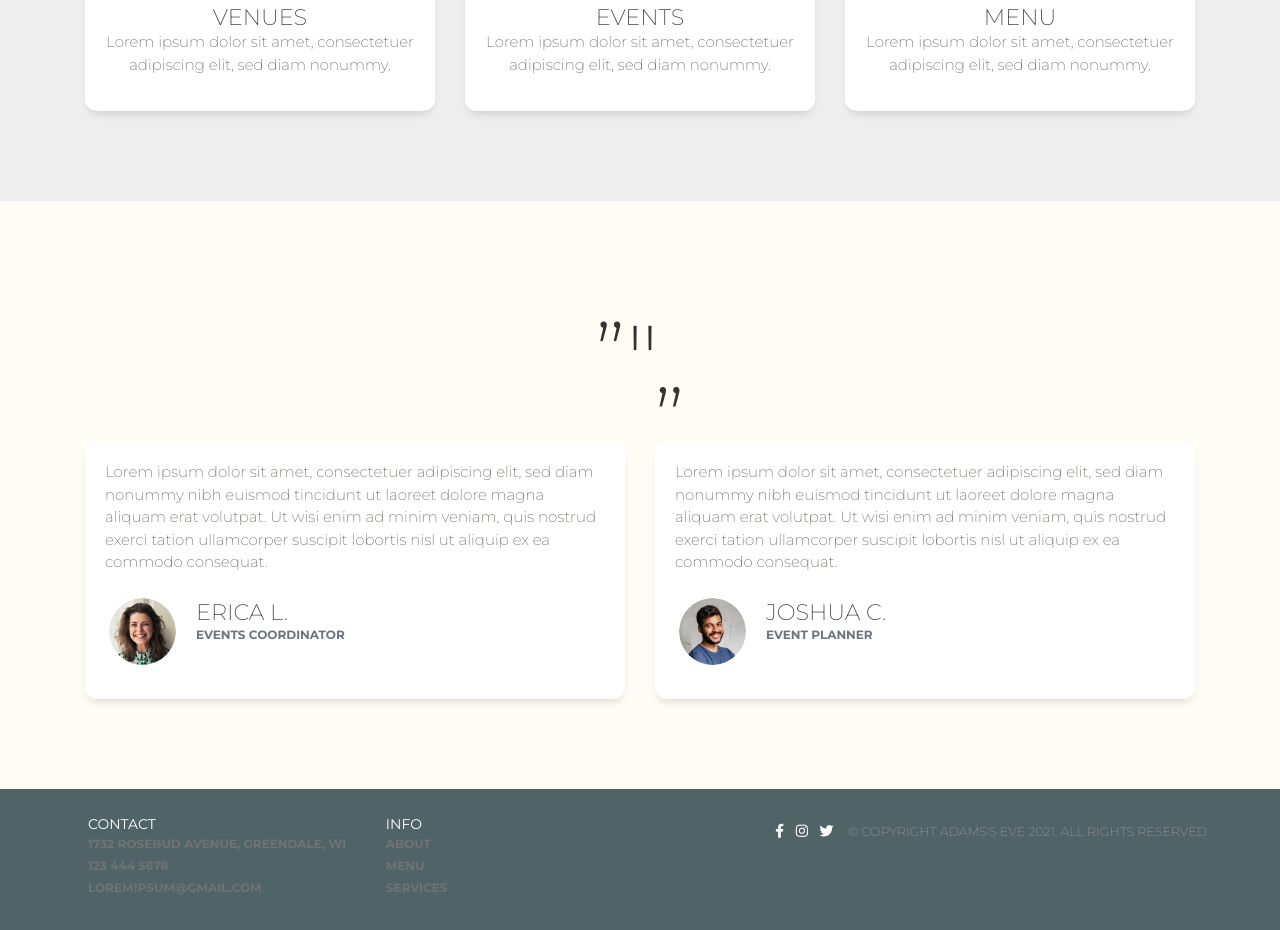
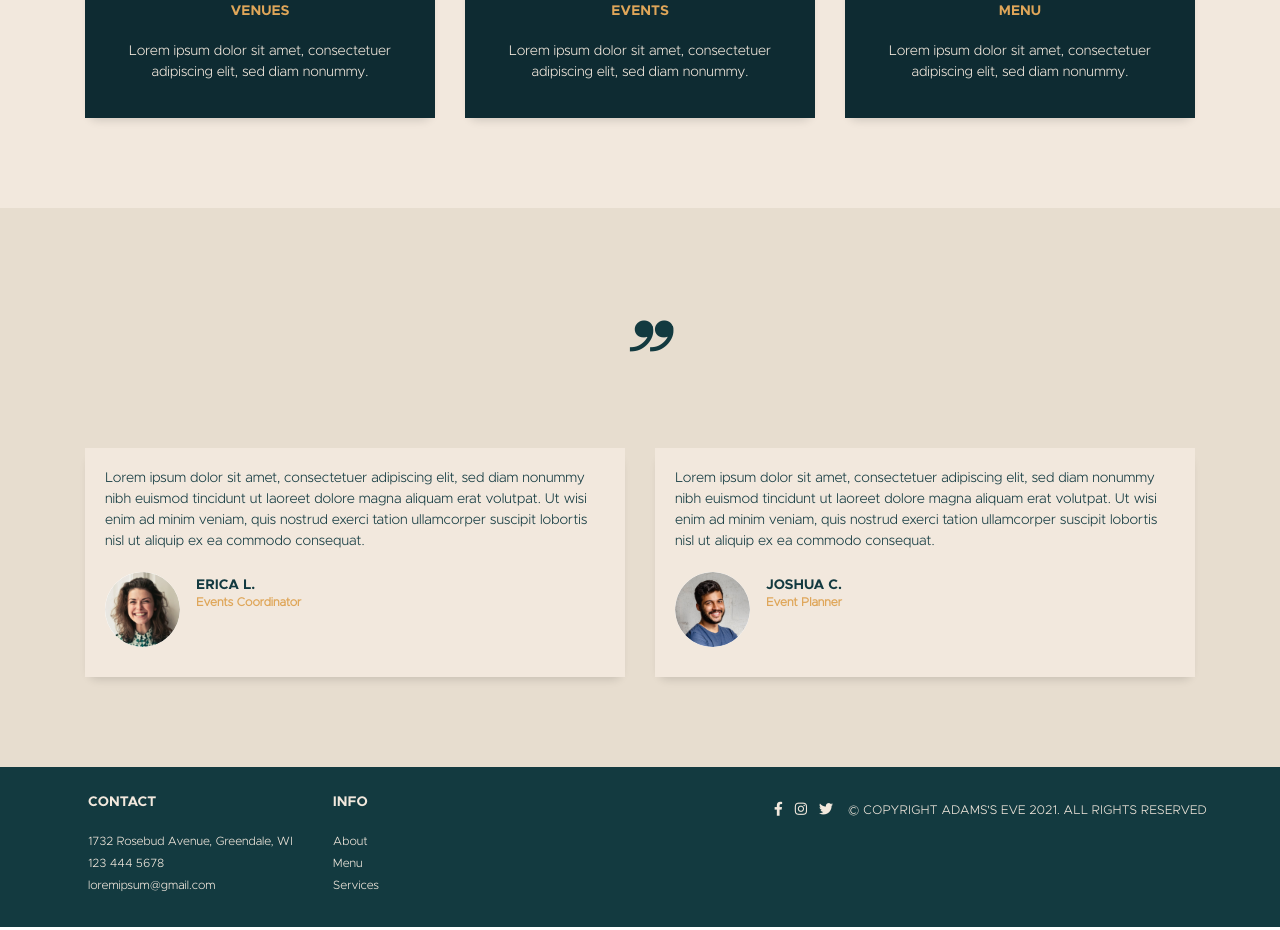
Before and after one commit to calambarafael/adams-eve, a plain HTML site: page index.html in a window 1280 px wide. Shown: the part 1349-2279 px from the top of the page. Drawn offline with nearby package versions, Linux system fonts and the light colour scheme.

Commit message:
Add files via upload

```diff
--- a/assets/css/style.css
+++ b/assets/css/style.css
@@ -1,43 +1,126 @@
+@font-face {
+    font-family: 'Metropolis';
+    src: url('../fonts/Metropolis-Regular.woff2') format('woff2'), url('../fonts/Metropolis-Regular.woff') format('woff');
+}
+
+@font-face {
+    font-family: 'Metropolis Light';
+    src: url('../fonts/Metropolis-Light.woff2') format('woff2'), url('../fonts/Metropolis-Light.woff') format('woff');
+}
+
+@font-face {
+    font-family: 'Metropolis Bold';
+    src: url('../fonts/Metropolis-Bold.woff2') format('woff2'), url('../fonts/Metropolis-Bold.woff') format('woff');
+}
+
+html {
+  scroll-behavior: smooth;
+}
+
 .page-header .content-center {
-	margin-top: 150px
+	margin-top: 150px;
 }
 
 .svg {
-	display: block
-	margin: auto
+	display: block;
+	margin: auto;
 }
 
 .feedback.section img {
-	max-width: 15%
+	max-width: 15%;
+	padding: 0px;
 }
 
 .footer nav>ul>li {
-	text-align: left
+	text-align: left;
 }
 
-@font-face {
-    font-family: 'Metropolis'
-    src: url('../fonts/Metropolis-Regular.woff2') format('woff2'), url('../fonts/Metropolis-Regular.woff') format('woff')
+.section-dark-blue {
+	background-color: #133A40;
+	color: #F2E8DD;
 }
 
-@font-face {
-    font-family: 'Metropolis Light'
-    src: url('../fonts/Metropolis-Light.woff2') format('woff2'), url('../fonts/Metropolis-Light.woff') format('woff')
+.section-gray {
+	background-color: #F2E8DD;
 }
 
-@font-face {
-    font-family: 'Metropolis Bold'
-    src: url('../fonts/Metropolis-Bold.woff2') format('woff2'), url('../fonts/Metropolis-Bold.woff') format('woff')
+.section-nude {
+	background-color: #E7DDCF;
 }
 
-.bodi {
-    font-family: 'Bodoni Moda', serif
+.nav-link {
+    font-family: 'Metropolis Light', Fallback, sans-serif;
+	text-transform: none !important;
+	font-size: 16px !important;
+	color: #DFA659 !important;
 }
 
-.metl {
-    font-family: 'Metropolis Light', Fallback, sans-serif
+.title {
+    font-family: 'Bodoni Moda', serif;
+	color: #DFA659 !important;
 }
 
-.metb {
-    font-family: 'Metropolis Bold', Fallback, sans-serif
+.description {
+    font-family: 'Metropolis Light', Fallback, sans-serif;
 }
+
+.page-header .card .card-body, .quote.card .card-body {
+	background-color: #F2E8DD;
+}
+
+.page-header .card .card-text {
+    font-family: 'Metropolis Bold', Fallback, sans-serif;
+	color: #133A40;
+}
+
+.card .card-body {
+	background-color: #0E2B32;
+}
+
+.card .card-body .card-title {
+    font-family: 'Metropolis Bold', Fallback, sans-serif;
+	font-size: 14px;
+	color: #DFA659;
+}
+
+.card .card-text {
+    font-family: 'Metropolis Light', Fallback, sans-serif;
+	font-size: 14px;
+	color: #F2E8DD;
+}
+
+.display-1 {
+	font-weight: 600 !important;
+	color: #133A40 !important;
+}
+
+.quote.card .card-text {
+	color: #133A40;
+}
+
+.quote.card .card-body .card-title {
+	color: #133A40;
+}
+
+.quote.card .card-body .card-subtitle {
+    font-family: 'Metropolis Light', Fallback, sans-serif;
+	text-transform: none;
+	color: #DFA659 !important;
+}
+
+.footer nav>ul>li {
+    font-family: 'Metropolis Bold', Fallback, sans-serif;
+}
+
+.footer nav>ul a:not(.btn) {
+    font-family: 'Metropolis Light', Fallback, sans-serif;
+	font-weight: 500;
+	text-transform: none;
+    color: #F2E8DD !important;
+	opacity: 1;
+}
+
+.footer .copyright {
+    font-family: 'Metropolis Light', Fallback, sans-serif;
+    color: #F2E8DD;
+}
--- a/index.html
+++ b/index.html
@@ -11,7 +11,9 @@
   </title>
   <meta content='width=device-width, initial-scale=1.0, maximum-scale=1.0, user-scalable=0, shrink-to-fit=no' name='viewport' />
   <!--     Fonts and icons     -->
-  <link href="https://fonts.googleapis.com/css?family=Montserrat:400,700,200" rel="stylesheet" />
+  <link rel="preconnect" href="https://fonts.googleapis.com">
+  <link rel="preconnect" href="https://fonts.gstatic.com" crossorigin>
+  <link href="https://fonts.googleapis.com/css2?family=Bodoni+Moda:ital,wght@1,500&display=swap" rel="stylesheet">
   <link rel="stylesheet" href="https://use.fontawesome.com/releases/v5.15.4/css/all.css" integrity="sha384-DyZ88mC6Up2uqS4h/KRgHuoeGwBcD4Ng9SiP4dIRy0EXTlnuz47vAwmeGwVChigm" crossorigin="anonymous">
   <!-- CSS Files -->
   <link href="./assets/css/bootstrap.min.css" rel="stylesheet" />
@@ -21,7 +23,7 @@
 
 <body>
   <!-- Navbar -->
-<nav class="navbar navbar-expand-lg fixed-top navbar-transparent section-nude pt-0" color-on-scroll="75">
+<nav class="navbar navbar-expand-lg fixed-top navbar-transparent section-gray pt-0" color-on-scroll="75">
     <div class="container">
         <a class="navbar-brand" href="#">
 			<img class="img-fluid" src="./assets/Logo.svg" />
@@ -37,13 +39,13 @@
                     <a class="nav-link" href="#">Menu</a>
                 </li>
                 <li class="nav-item">
-                    <a class="nav-link" href="#">Services</a>
+                    <a class="nav-link" href="#services">Services</a>
                 </li>
                 <li class="nav-item">
-                    <a class="nav-link" href="#">About</a>
+                    <a class="nav-link" href="#about">About</a>
                 </li>
                 <li class="nav-item">
-                    <a class="nav-link" href="#">Contact</a>
+                    <a class="nav-link" href="#contact">Contact</a>
                 </li>
             </ul>
         </div>
@@ -59,21 +61,21 @@
 					<div class="col-12 ml-auto mr-auto">
 						<img class="img-fluid svg" src="./assets/Landing Page Illustration.svg" />
 					</div>
-					<div class="col-8 ml-auto mr-auto text-center">
+					<div class="col-10 ml-auto mr-auto text-center">
 						<h2 class="title">Epicurean Venues &amp; Events</h2>
 						<p class="description">Lorem ipsum dolor sit amet, consectetuer adipiscing elit, sed diam nonummy nibh euismod tincidunt ut laoreet dolore magna aliquam erat volutpat.</p>
 					</div>
 				</div>
 			</div>
 			<div class="col">
-				<div class="card">
+				<a class="card" href="#services">
 					<img class="card-img-top" src="./assets/MichaelAdams.jpeg" />
 					<div class="card-body">
 						<p class="card-text text-center">
-							SEE MORE<i class="fas fa-chevron-down ml-2"></i>
+							SEE MORE<i id="services" class="fas fa-chevron-down ml-2"></i>
 						</p>
 					</div>
-				</div>
+				</a>
 			</div>
 		</div>
       </div>
@@ -93,6 +95,7 @@
 					<img class="card-img-top" src="./assets/Services/Venues.jpg" />
 					<div class="card-body text-center">
 						<h4 class="card-title">VENUES</h4>
+						<br>
 						<p class="card-text">Lorem ipsum dolor sit amet, consectetuer adipiscing elit, sed diam nonummy.</p>
 					</div>
 				</div>
@@ -102,6 +105,7 @@
 					<img class="card-img-top" src="./assets/Services/Events.jpg" />
 					<div class="card-body text-center">
 						<h4 class="card-title">EVENTS</h4>
+						<br>
 						<p class="card-text">Lorem ipsum dolor sit amet, consectetuer adipiscing elit, sed diam nonummy.</p>
 					</div>
 				</div>
@@ -111,7 +115,8 @@
 					<img class="card-img-top" src="./assets/Services/Menu.jpg" />
 					<div class="card-body text-center">
 						<h4 class="card-title">MENU</h4>
-						<p class="card-text">Lorem ipsum dolor sit amet, consectetuer adipiscing elit, sed diam nonummy.</p>
+						<br>
+						<p id="about" class="card-text">Lorem ipsum dolor sit amet, consectetuer adipiscing elit, sed diam nonummy.</p>
 					</div>
 				</div>
 			</div>
@@ -122,12 +127,12 @@
       <div class="container">
 		<div class="row">
 			<div class="col ml-auto mr-auto text-center">
-				<h1 class="title display-1">&rdquor;&quot;&bdquo;</h1>
+				<h1 class="title display-1">&rdquor;</h1>
 			</div>
 		</div>
 		<div class="row">
 			<div class="col">
-				<div class="card">
+				<div class="quote card">
 					<div class="card-body">
 						<p class="card-text">Lorem ipsum dolor sit amet, consectetuer adipiscing elit, sed diam nonummy nibh euismod tincidunt ut laoreet dolore magna aliquam erat volutpat. Ut wisi enim ad minim veniam, quis nostrud exerci tation ullamcorper suscipit lobortis nisl ut aliquip ex ea commodo consequat.</p>
 						<div class="media">
@@ -141,14 +146,14 @@
 				</div>
 			</div>
 			<div class="col">
-				<div class="card">
+				<div class="quote card">
 					<div class="card-body">
 						<p class="card-text">Lorem ipsum dolor sit amet, consectetuer adipiscing elit, sed diam nonummy nibh euismod tincidunt ut laoreet dolore magna aliquam erat volutpat. Ut wisi enim ad minim veniam, quis nostrud exerci tation ullamcorper suscipit lobortis nisl ut aliquip ex ea commodo consequat.</p>
 						<div class="media">
 							<img class="img-circle mr-3" src="./assets/Feedbacks\Event Planner.png" />
 							<div class="media-body">
 								<h4 class="card-title">JOSHUA C.</h4>
-								<h6 class="card-subtitle mb-2 text-muted">Event Planner</h6>
+								<h6 id="contact" class="card-subtitle mb-2 text-muted">Event Planner</h6>
 							</div>
 						</div>
 					</div>
@@ -165,6 +170,7 @@
               <li>
 				CONTACT
 				<ul class="list-unstyled">
+					<li>&nbsp;</li>
 					<li><a href="#">1732 Rosebud Avenue, Greendale, WI</a></li>
 					<li><a href="#">123 444 5678</a></li>
 					<li><a href="#">loremipsum@gmail.com</a></li>
@@ -173,9 +179,10 @@
               <li>
 				INFO
 				<ul class="list-unstyled">
-					<li><a href="#">About</a></li>
+					<li>&nbsp;</li>
+					<li><a href="#about">About</a></li>
 					<li><a href="#">Menu</a></li>
-					<li><a href="#">Services</a></li>
+					<li><a href="#services">Services</a></li>
 				</ul>
               </li>
             </ul>
```
Also changed, not shown: assets/fonts/Metropolis-Bold.woff (added), assets/fonts/Metropolis-Bold.woff2 (added), assets/fonts/Metropolis-Light.woff (added), assets/fonts/Metropolis-Light.woff2 (added), assets/fonts/Metropolis-Regular.woff (added), assets/fonts/Metropolis-Regular.woff2 (added).
